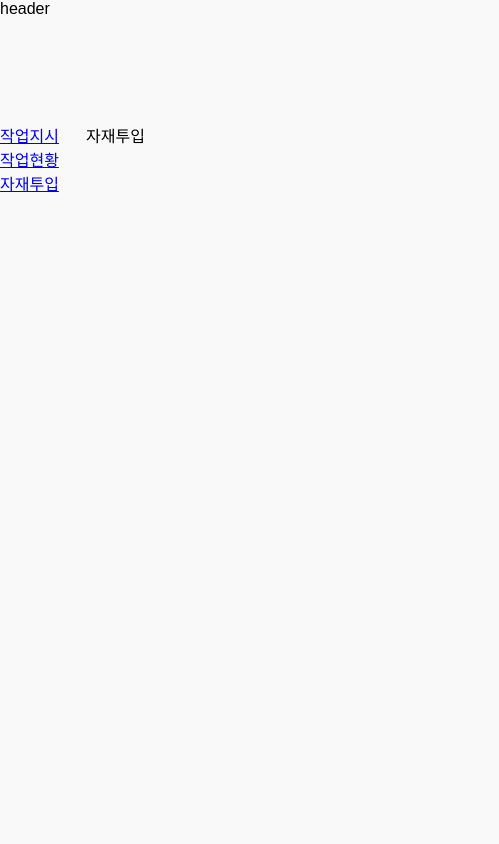
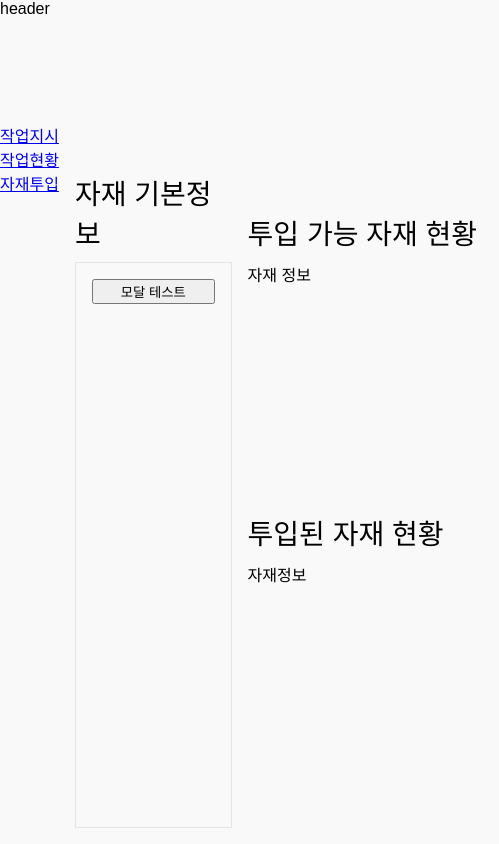
Before and after one commit to junyunga/react-study, a React (Create React App) app: page /product/material-insert in a window 390 px wide. Shown: the whole page, 499 px wide, since content can reach past the window. Built offline with nearby package versions, Linux system fonts and the light colour scheme.

Commit message:
모달 추가 및 디자인 수정
자세한 usage는
https://www.npmjs.com/package/react-responsive-modal
참고!

```diff
--- a/package.json
+++ b/package.json
@@ -7,6 +7,7 @@
     "react": "^16.8.6",
     "react-dom": "^16.8.6",
     "react-redux": "^7.0.1",
+    "react-responsive-modal": "^3.6.0",
     "react-router-dom": "^5.0.0",
     "react-scripts": "2.1.8"
   },
--- a/src/components/material-insert/index.js
+++ b/src/components/material-insert/index.js
@@ -1,11 +1,49 @@
 import React, {Component} from 'react';
-
+import Modal from 'react-responsive-modal';
+import './index.scss';
 
 class MaterialInsert extends Component {
+    state = {
+        modalIsOpen: false
+    };
+
+    openModal = () => {
+        this.setState({modalIsOpen: true});
+    };
+
+    closeModal = () => {
+        this.setState({modalIsOpen: false});
+    };
+
     render() {
-        return(
+        const modalIsOpen = this.state.modalIsOpen;
+        return (
             <div className="material-insert">
-                자재투입
+                <div className="base-info">
+                    <div className="header">자재 기본정보</div>
+                    <div className="content column">
+                        <button onClick={this.openModal}>모달 테스트</button>
+                        <Modal
+                            open={modalIsOpen}
+                            onClose={this.closeModal}
+                            center
+                        >
+                            <h2>모달테스트임</h2>
+                        </Modal>
+                    </div>
+                </div>
+                <div className="material-list">
+                    <div className="available-list">
+                        <div className="header">
+                            투입 가능 자재 현황
+                        </div>
+                        <div className="content row">자재 정보</div>
+                    </div>
+                    <div className="inserted-list">
+                        <div className="header">투입된 자재 현황</div>
+                        <div className="content row">자재정보</div>
+                    </div>
+                </div>
             </div>
         )
     }
--- /dev/null
+++ b/src/components/material-insert/index.scss
@@ -0,0 +1,183 @@
+@import '../../core/scss/theme.scss';
+
+.material-insert {
+  width: 100%;
+  height: 100%;
+  display: flex;
+  flex-direction: row;
+
+  .base-info {
+    flex: 1 1 40%;
+    display: flex;
+    flex-direction: column;
+    padding: 16px;
+
+    .content {
+      border: 1px solid #e5e5e5;
+      padding: 16px;
+    }
+  }
+
+  .material-list {
+    flex: 1 1 60%;
+    display: flex;
+    flex-direction: column;
+    padding: 16px 16px 16px 0;
+
+    .inserted-list, .available-list {
+      flex: 0 0 50%;
+      max-height: 300px;
+      display: flex;
+      flex-direction: column;
+    }
+  }
+
+  .header {
+    flex: 0 0 58px;
+    box-sizing: border-box;
+    display: flex;
+    flex-direction: row;
+    padding-bottom: 10px;
+    font-size: 28px;
+    align-items: flex-end;
+
+    .button-group {
+      flex: 1 1 48px;
+      text-align: right;
+      box-sizing: border-box;
+    }
+  }
+
+  .content {
+    flex: 1 1 auto;
+    display: flex;
+    box-sizing: border-box;
+
+    &.row {
+      flex-direction: row;
+      max-height: 250px;
+    }
+
+    &.column {
+      flex-direction: column;
+    }
+
+    .lts-slide {
+      padding: 0;
+
+      /deep/
+      .horizontal-controls {
+        padding: 0;
+
+        &:first-child {
+          padding-right: 16px;
+        }
+
+        &:last-child {
+          padding-left: 16px;
+        }
+      }
+
+      /deep/
+      .touch-container {
+        overflow: initial;
+      }
+    }
+  }
+
+  .material-toolbar {
+    width: 100%;
+    height: 100%;
+    display: flex;
+    flex-direction: row;
+  }
+}
+
+.barcode-input-wrapper {
+  position: relative;
+
+  .barcode-input {
+    width: 180px;
+    height: 48px;
+    padding: 0 16px 0 44px;
+    font-size: 20px;
+    font-weight: 700;
+    box-sizing: border-box;
+    text-align: center;
+  }
+
+  .barcode-icon {
+    position: absolute;
+    z-index: 1;
+    left: 8px;
+    width: 24px;
+    margin: 16px 8px;
+    opacity: 0.36;
+  }
+}
+
+.lts-switch {
+  height: 48px;
+  line-height: 48px;
+  margin-right: 16px;
+
+  /deep/
+  .el-switch__core {
+    width: 140px !important;
+    height: 48px;
+    border-radius: 24px;
+
+    &:after {
+      width: 33px;
+      height: 33px;
+      top: 6px;
+      left: 6px;
+    }
+
+  }
+
+  &.is-checked {
+    /deep/
+    .el-switch__core {
+      border-color: #607fd7;
+      background-color: #607fd7;
+      position: relative;
+
+      &:after {
+        margin-left: -40px !important;
+        right: 6px;
+        left: auto;
+      }
+    }
+  }
+
+  /deep/
+  .el-switch__label {
+    height: 48px;
+    font-weight: 700;
+
+    span {
+      line-height: inherit;
+      font-size: 20px;
+    }
+
+    &.is-active {
+      color: #ffffff;
+      position: absolute;
+      z-index: 1;
+
+      &.el-switch__label--left {
+        margin-right: 14px;
+        right: 0;
+      }
+
+      &.el-switch__label--right {
+        margin-left: 14px;
+      }
+    }
+
+    &:not(.is-active) {
+      display: none;
+    }
+  }
+}
```
Also changed, not shown: 1 other file (tests, documents, lock files or other folders).
